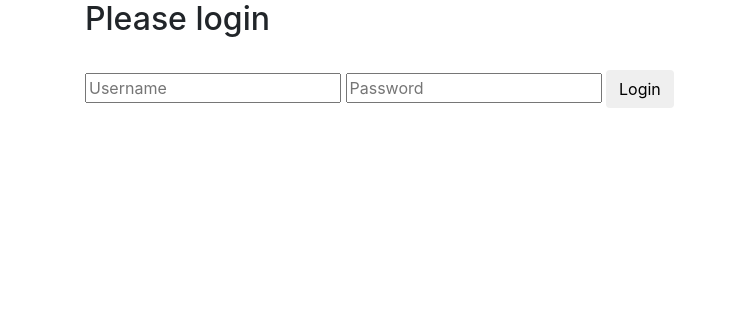
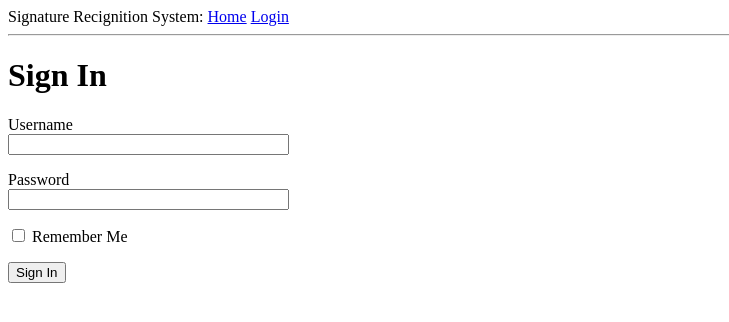
Before and after one commit to rohts-patil/axis-bank-challenge-signature-recognition, a Flask app: page /login in a window 1280 px wide. Shown: the top 322 px of the page, without its empty margins (0-729 px from the left). Run offline with Flask 2, Linux system fonts and the light colour scheme; some libraries are stand-ins or nearby versions.

Commit message:
added mvc structure to the app

```diff
--- a/app/__init__.py
+++ b/app/__init__.py
@@ -4,6 +4,7 @@ from flask import Flask, render_template, redirect, url_for, request
 from operations.LoginValidator import LoginValidator
 from flask_migrate import Migrate
 from flask_sqlalchemy import SQLAlchemy
+from flask_login import LoginManager
 
 from config.config import Config
 
@@ -15,18 +16,28 @@ db = SQLAlchemy(app)
 db.init_app(app)
 migrate = Migrate(app, db)
 
+login = LoginManager(app)
+
 from app.models import User
+from app import routes
 
 
 # Route for handling the welcome page logic
+#@app.route('/')
+#def welcome():
+#       return render_template('welcome.html')
+
+
 @app.route('/')
-def welcome():
-    return render_template('welcome.html')
+@app.route('/index')
+def index():
+    user = {'username': 'There'}
+    return render_template('index.html', title='Home', user=user)
 
 
 # Route for handling the login page logic
-@app.route('/login', methods=['GET', 'POST'])
-def login():
+#@app.route('/login', methods=['GET', 'POST'])
+def login_user():
     error = None
     if request.method == 'POST':
         user = User(request.form['username'], request.form['password'])
--- /dev/null
+++ b/app/forms.py
@@ -0,0 +1,11 @@
+_author_ = 'Rohit Patil'
+
+from flask_wtf import FlaskForm
+from wtforms import StringField, PasswordField, BooleanField, SubmitField
+from wtforms.validators import DataRequired
+
+class LoginForm(FlaskForm):
+    username = StringField('Username', validators=[DataRequired()])
+    password = PasswordField('Password', validators=[DataRequired()])
+    remember_me = BooleanField('Remember Me')
+    submit = SubmitField('Sign In')
--- /dev/null
+++ b/app/routes.py
@@ -0,0 +1,16 @@
+_author_ = 'Rohit Patil'
+
+from app import app
+
+from flask import render_template, flash, redirect, url_for
+from app.forms import LoginForm
+
+
+@app.route('/login', methods=['GET', 'POST'])
+def login():
+    form = LoginForm()
+    if form.validate_on_submit():
+        flash('Login requested for user {}, remember_me={}'.format(
+            form.username.data, form.remember_me.data))
+        return redirect(url_for('/index'))
+    return render_template('login.html', title='Sign In', form=form)
--- /dev/null
+++ b/app/templates/base.html
@@ -0,0 +1,26 @@
+<html>
+<head>
+    {% if title %}
+        <title>{{ title }}</title>
+    {% else %}
+        <title>Welcome to Signature Recognition System</title>
+    {% endif %}
+</head>
+<body>
+<div>Signature Recignition System:
+    <a href="{{ url_for('index') }}">Home</a>
+        <a href="{{ url_for('login') }}">Login</a>
+</div>
+ <hr>
+        {% with messages = get_flashed_messages() %}
+        {% if messages %}
+        <ul>
+            {% for message in messages %}
+            <li>{{ message }}</li>
+            {% endfor %}
+        </ul>
+        {% endif %}
+        {% endwith %}
+{% block content %}{% endblock %}
+</body>
+</html>
--- /dev/null
+++ b/app/templates/index.html
@@ -0,0 +1,5 @@
+{% extends "base.html" %}
+
+{% block content %}
+    <h1>Hi, {{ user.username }}!</h1>
+{% endblock %}
--- a/app/templates/login.html
+++ b/app/templates/login.html
@@ -1,23 +1,24 @@
-<html>
-  <head>
-    <title>Signature Recognition System login page</title>
-    <meta name="viewport" content="width=device-width, initial-scale=1.0">
-    <link href="static/bootstrap.min.css" rel="stylesheet" media="screen">
-  </head>
-  <body>
-    <div class="container">
-      <h2>Please login</h2>
-      <br>
-      <form action="" method="post">
-        <input type="text" placeholder="Username" name="username" value="{{
-          request.form.username }}">
-         <input type="password" placeholder="Password" name="password" value="{{
-          request.form.password }}">
-        <input class="btn btn-default" type="submit" value="Login">
-      </form>
-      {% if error %}
-        <p class="error"><strong>Error:</strong> {{ error }}
-      {% endif %}
-    </div>
-  </body>
-</html>
+{% extends "base.html" %}
+
+{% block content %}
+    <h1>Sign In</h1>
+    <form action="" method="post" novalidate>
+        {{ form.hidden_tag() }}
+        <p>
+            {{ form.username.label }}<br>
+            {{ form.username(size=32) }}<br>
+            {% for error in form.username.errors %}
+            <span style="color: red;">[{{ error }}]</span>
+            {% endfor %}
+        </p>
+        <p>
+            {{ form.password.label }}<br>
+            {{ form.password(size=32) }}<br>
+            {% for error in form.password.errors %}
+            <span style="color: red;">[{{ error }}]</span>
+            {% endfor %}
+        </p>
+        <p>{{ form.remember_me() }} {{ form.remember_me.label }}</p>
+        <p>{{ form.submit() }}</p>
+    </form>
+{% endblock %}
--- a/config/config.py
+++ b/config/config.py
@@ -7,3 +7,4 @@ class Config(object):
     SQLALCHEMY_DATABASE_URI = os.environ.get('DATABASE_URL') or \
                               'sqlite:///' + os.path.join('database/', 'database.db')
     SQLALCHEMY_TRACK_MODIFICATIONS = False
+    SECRET_KEY = os.environ.get('SECRET_KEY') or 'you-will-never-guess'
--- a/requirements.txt
+++ b/requirements.txt
@@ -1,5 +1,6 @@
 flask==1.0.2
 flask-login==0.4.1
 flask-sqlalchemy==2.3.2
-flask-migrate==2.3.0
+flask-wtf==0.14.2
+flask-migrate
 passlib==1.7.1
```
Also changed, not shown: app/models.py (+18 -3 lines).
